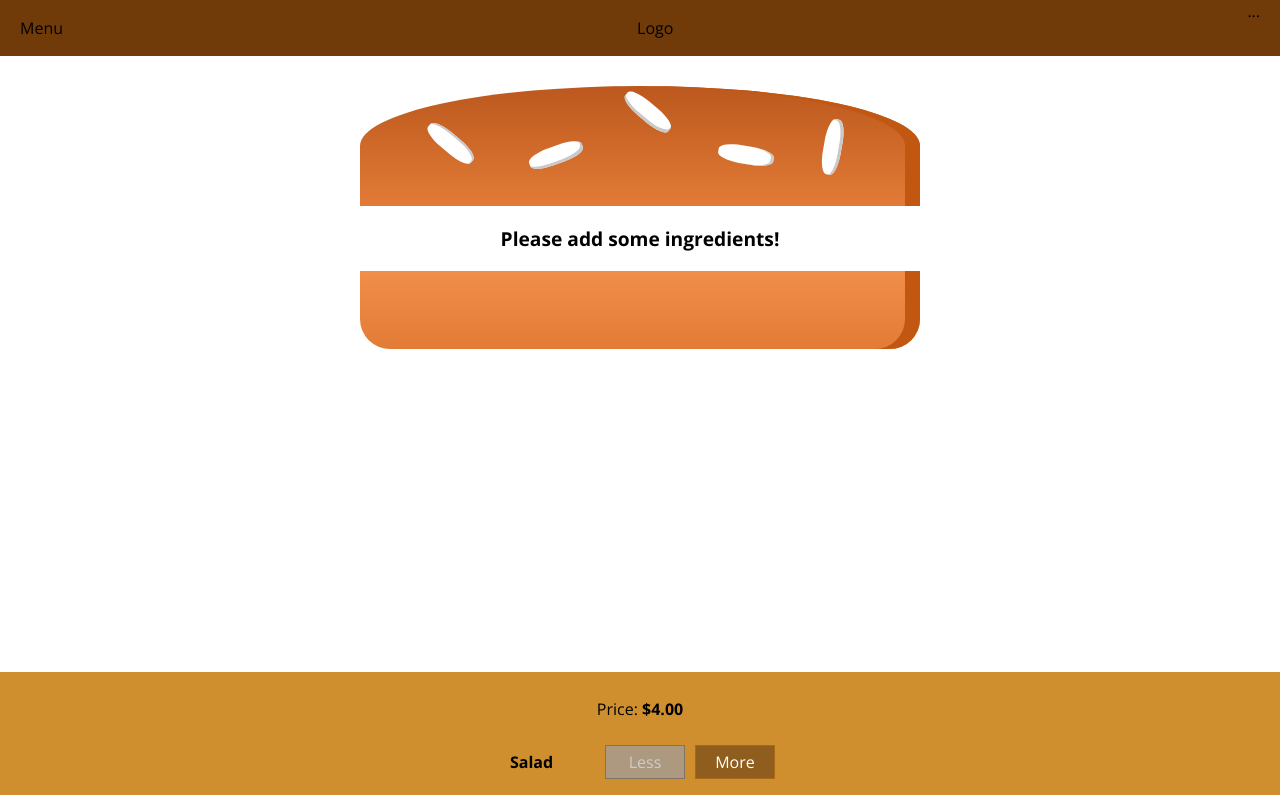
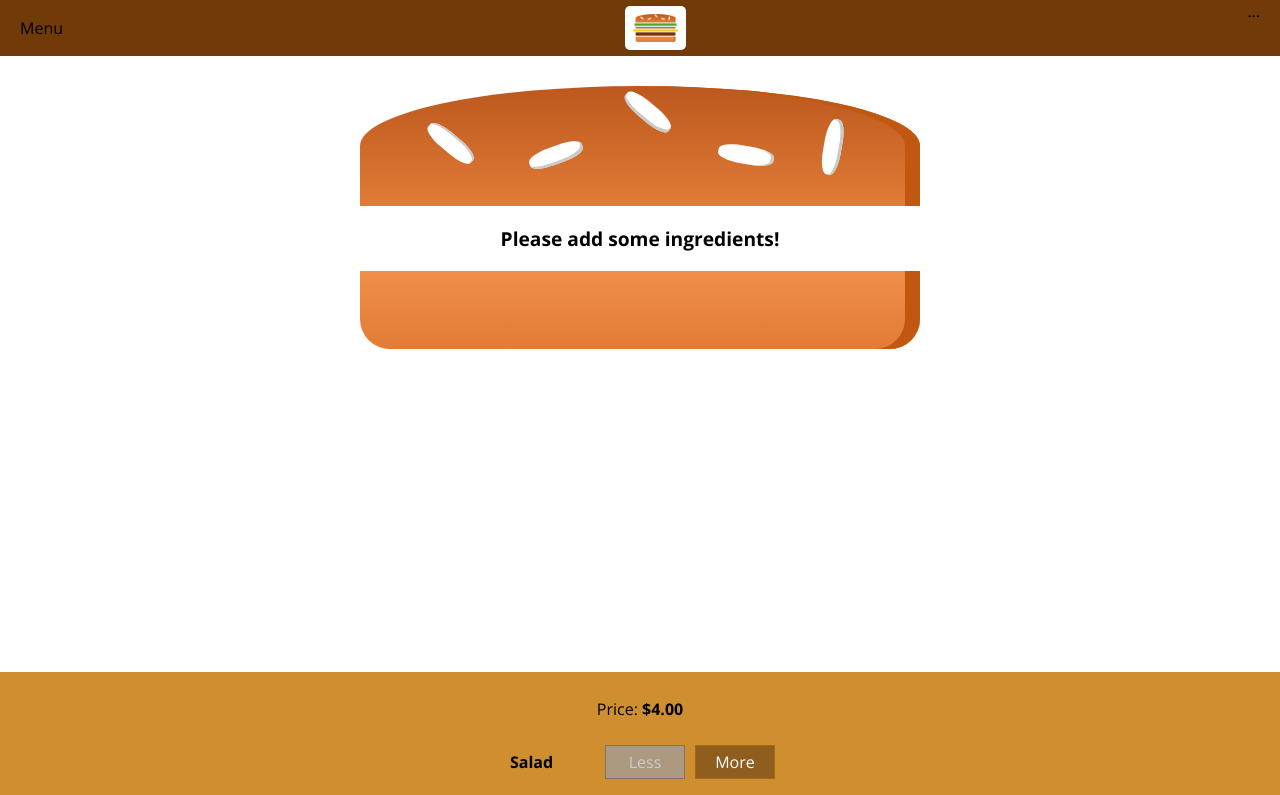
Before and after one commit to josuegb/my-burger, a React app: page / in a window 1280 px wide. Shown: the top 795 px of the page. Built offline with nearby package versions, Linux system fonts and the light colour scheme.

Commit message:
Logo Component

```diff
--- /dev/null
+++ b/src/components/Logo/Logo.css
@@ -0,0 +1,11 @@
+.Logo {
+  background-color: #FFF;
+  padding: 8px;
+  height: 80%;
+  box-sizing: border-box;
+  border-radius: 5px;
+}
+
+.Logo img {
+  height: 100%;
+}
--- /dev/null
+++ b/src/components/Logo/Logo.js
@@ -0,0 +1,14 @@
+import React from 'react';
+
+import logoImg from '../../assets/images/burger-logo.png';
+import classes from './Logo.css';
+
+const logo = () => {
+  return (
+    <div className={classes.Logo}>
+      <img src={logoImg} alt="Hamburger Logo"/>
+    </div>
+  );
+};
+
+export default logo;
--- a/src/components/Navegation/Toolbar/Toolbar.js
+++ b/src/components/Navegation/Toolbar/Toolbar.js
@@ -1,11 +1,12 @@
 import React from 'react';
 
 import classes from './Toolbar.css';
+import Logo from '../../Logo/Logo';
 
 const toolbar = props => (
   <header className={classes.Toolbar}>
     <div>Menu</div>
-    <div>Logo</div>
+    <Logo />
     <nav>
       ...
     </nav>
```
Also changed, not shown: src/assets/images/burger-logo.png (added).
